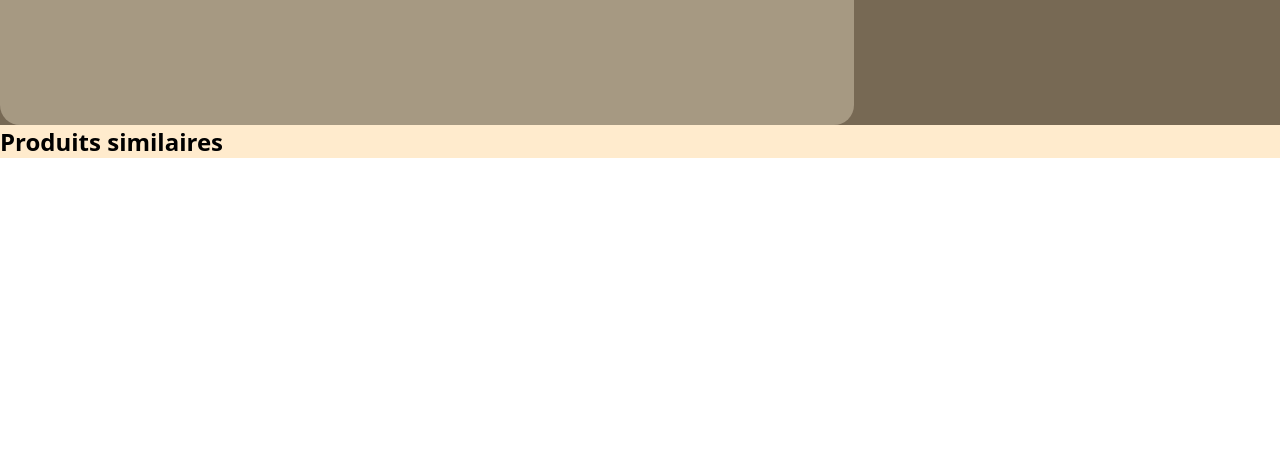
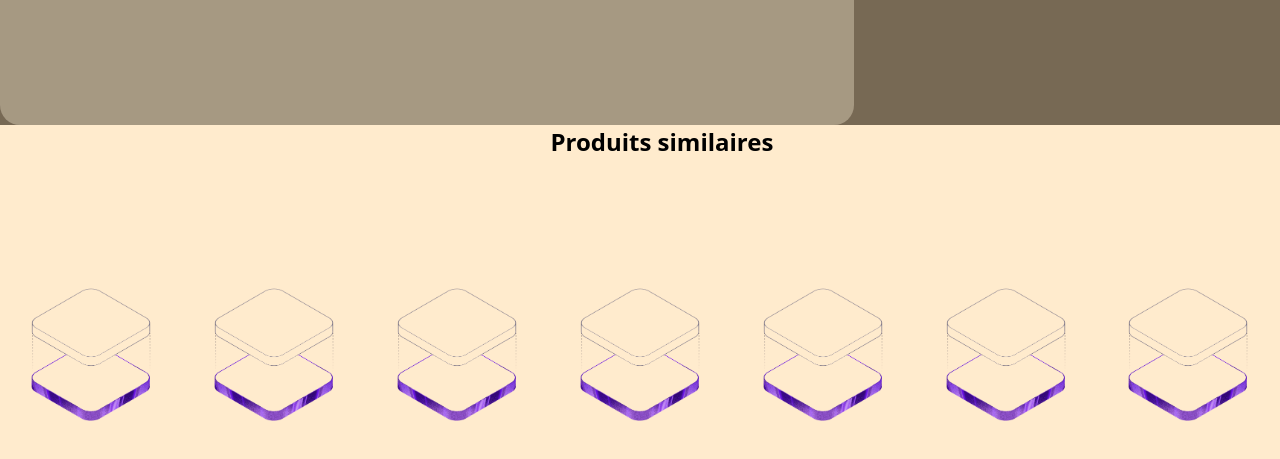
Before and after one commit to PrysmaLlama/TP2_KCharbonneau_DDavid_DSamy, a website built with Vite: page produit.html in a window 1280 px wide. Shown: the part 483-942 px from the top of the page. Before the commit the page ends 800 px from the top, so only its background shows below. Built offline with nearby package versions, Linux system fonts and the light colour scheme.

Commit message:
Implémener section produits similaires

```diff
--- a/produit.html
+++ b/produit.html
@@ -43,7 +43,7 @@
 
         <div class="infoProduit">
 
-            <div class="imgProduit"><img class="imgProduit" src="src/assets/hero.png" alt=""></div>
+            <div class="imgProduit"><img class="imgProduit" src="src/assets/hero.png" alt="Image de marteau"></div>
 
             <!-- Détails principaux du produit -->
             <div class="detailProduit">
@@ -60,7 +60,33 @@
 
 </section>
 
-<section class="produitSimilaire"> <h1>Produits similaires</h1></section>
+<section class="produitSimilaire">
+    <h1 id="titreSimilaire">Produits similaires</h1>
+
+    <div class="flexSimilaire">
+        <img class="imgSimilaire" src="src/assets/hero.png" alt="Image de marteau">
+        <img class="imgSimilaire" src="src/assets/hero.png" alt="Image de marteau">
+        <img class="imgSimilaire" src="src/assets/hero.png" alt="Image de marteau">
+        <img class="imgSimilaire" src="src/assets/hero.png" alt="Image de marteau">
+        <img class="imgSimilaire" src="src/assets/hero.png" alt="Image de marteau">
+        <img class="imgSimilaire" src="src/assets/hero.png" alt="Image de marteau">
+        <img class="imgSimilaire" src="src/assets/hero.png" alt="Image de marteau">
+    </div>
+
+    <div id="spacer"></div>
+
+
+
+
+
+
+
+
+
+
+
+
+</section>
 
 </main>
 </body>
--- a/src/produit.css
+++ b/src/produit.css
@@ -33,3 +33,30 @@
   padding: 10%;
   font-size: 1.5rem;
 }
+
+#titreSimilaire {
+  position: relative;
+  padding-left: 43%;
+}
+
+.flexSimilaire {
+    display: flex;
+    justify-content: space-around;
+    align-items: center;
+    flex-direction: row;
+    flex-wrap: wrap;
+
+    padding-top: 10%;
+}
+
+
+
+
+.imgSimilaire {
+  width: 10%;
+}
+
+
+#spacer {
+  padding-top: 10%;
+}
```
